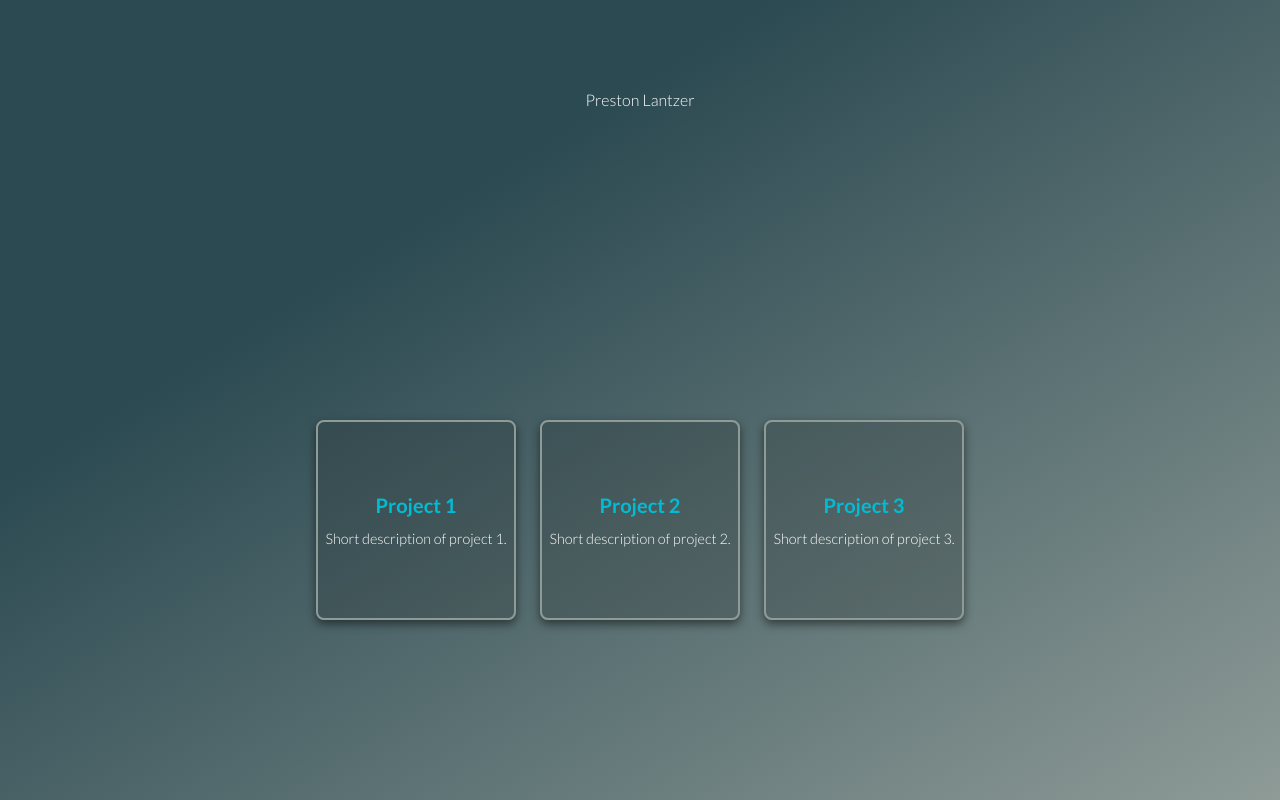
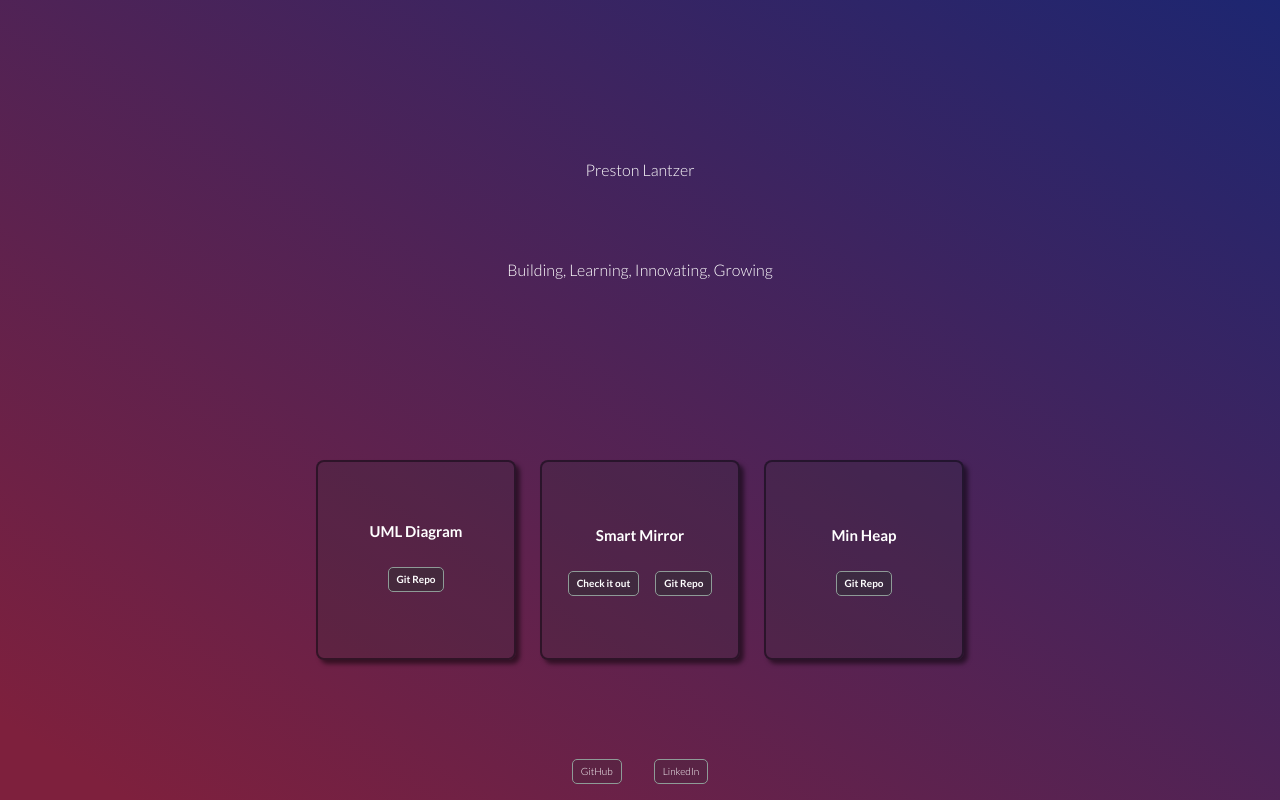
Before and after one commit to Lantzer/Lantzer.github.io, a plain HTML site: page index.html in a window 1280 px wide. Drawn offline with nearby package versions, Linux system fonts and the light colour scheme.

Commit message:
updated favicons and filled in content

```diff
--- a/index.html
+++ b/index.html
@@ -6,11 +6,10 @@
     <title>Preston Lantzer</title>
 
     <!-- Favicons -->
-    <link rel="icon" type="image/png" href="/favicons/favicon-48x48.png" sizes="48x48" />
-    <link rel="icon" type="image/svg+xml" href="/favicons/favicon.svg" />
+    <link rel="icon" type="image/png" href="/favicons/favicon-32x32.png" sizes="32x32" />
     <link rel="shortcut icon" href="/favicons/favicon.ico" />
     <link rel="apple-touch-icon" sizes="180x180" href="/favicons/apple-touch-icon.png" />
-    <meta name="apple-mobile-web-app-title" content="Web Dev Starter" />
+    <meta name="Preston-Lantzer" content="Preston Lantzer Personal Site" />
     <link rel="manifest" href="/favicons/site.webmanifest" />
 
     <!-- Font -->
@@ -31,22 +30,36 @@
 
     <main>
         <section class="intro-message">
-            <div id="typed-output"></div>
+            <div id="typedName" class="typedName"></div>
+            <div id="typedContent" class="typedContent"></div>
         </section>
         <div class="project-container">
             <div class="project-box">
-                <h2>Project 1</h2>
-                <p>Short description of project 1.</p>
+                <h2>UML Diagram<h2>
+                    <div class="project-links">
+                        <a href="https://github.com/hbarton2/cscd350-f24-UnhandledExceptions" target="_blank" rel="noopener noreferrer" class="project-link">Git Repo</a>
+                    </div>
             </div>
             <div class="project-box">
-                <h2>Project 2</h2>
-                <p>Short description of project 2.</p>
+                <h2>Smart Mirror</h2>
+                <div class="project-links">
+                    <a href="https://plantzer-smart-mirror.netlify.app/" target="_blank" rel="noopener noreferrer" class="project-link">Check it out</a>
+                    <a href="https://github.com/Lantzer/Smart-Mirror-Daisyui" target="_blank" rel="noopener noreferrer" class="project-link">Git Repo</a>
+                </div>
             </div>
             <div class="project-box">
-                <h2>Project 3</h2>
-                <p>Short description of project 3.</p>
+                <h2 >Min Heap</h2>
+                <div class="project-links">
+                    <a href="https://github.com/Lantzer/MinHeap" target="_blank" rel="noopener noreferrer" class="project-link">Git Repo</a>
+                </div>
             </div>
         </div>
     </main>
+    <footer class="footer">
+        <div class="footer-container">
+          <a href="https://github.com/lantzer" target="_blank" class="footer-link">GitHub</a>
+          <a href="https://linkedin.com/in/preston-lantzer/" target="_blank" class="footer-link">LinkedIn</a>
+        </div>
+      </footer>
 </body>
 </html>
--- a/script.js
+++ b/script.js
@@ -22,6 +22,14 @@ document.addEventListener("DOMContentLoaded", function() {
   console.log('Page fully loaded');
   const text = "Preston Lantzer";
   const speed = 150; // Speed in milliseconds
-  typeWriter("typed-output", text, speed);
+  typeWriter("typedName", text, speed);
 
 });
+
+// Call the function with your desired string and speed
+document.addEventListener("DOMContentLoaded", function() {
+  console.log('Page fully loaded');
+  const text = "Building, Learning, Innovating, Growing";
+  const speed = 100; // Speed in milliseconds
+  typeWriter("typedContent", text, speed);
+});
--- a/style.css
+++ b/style.css
@@ -25,7 +25,7 @@ body::before {
   left: 0;
   width: 100%;
   height: 100%;
-  background: linear-gradient(to bottom right, #2c4a52 30%, #8e9b97);
+  background: linear-gradient(to top right, #7e203d   5%, #1D2671);
   z-index: -1;
 }
 
@@ -46,10 +46,29 @@ header {
 }
 
 .name {
-  font-family: 'Lato', sans-serif;
   font-size: 1.5rem;
   font-weight: bold;
   color: #000000;
+}
+
+.typedName {
+  display: flex;
+  justify-content: center;
+  align-items: center;
+  width: 100%;
+  height: 20vh;
+  text-align: center;
+  position: relative;
+}
+
+.typedContent {
+   display: flex;
+  justify-content: center;
+  align-items: center;
+  width: 100%;
+  height: 20vh; /* Set the section to be 25% of the viewport height */
+  text-align: center;
+  position: relative;
 }
 
 /* Projects */
@@ -58,12 +77,15 @@ header {
   justify-content: center;
   align-items: center;
   gap: 1.5rem;
-  height: 30vh;
+  position: absolute;
+  bottom: 20vh;
+  width: 100%;
+  height: 20vh;
 }
 
 .project-box {
-  background-color: #2a313243;
-  border: 2px solid #8e9b97;
+  background-color: #2a313233;
+  border: 2px solid #02030775;
   border-radius: 8px;
   width: 200px;
   height: 200px;
@@ -72,30 +94,93 @@ header {
   justify-content: center;
   align-items: center;
   text-align: center;
-  box-shadow: 0px 4px 10px rgba(0, 0, 0, 0.5);
+  box-shadow: 4px 4px 4px rgba(0, 0, 0, 0.5);
   transition: transform 0.3s ease, box-shadow 0.3s ease;
 }
 
 .project-box:hover {
   transform: translateY(-10px);
-  box-shadow: 0px 8px 15px #2c4a52;
+  box-shadow: 0px 4px 10px #020307e1;
+}
+
+.project-links {
+  display: flex;
+  justify-content: center;
+  gap: 1rem; /* Adds spacing between the two links */
+  margin-top: 1rem; /* Adds spacing above the links */
+}
+
+.project-link {
+  text-decoration: none;
+  color: white; /* Link color */
+  font-size: 10px;
+  font-weight: bold;
+  font-family: 'Lato', 'Roboto', Arial, sans-serif;
+  background-color: #2a31326a; /* Grey background */
+  border: 1px solid #8e9b97; /* Border color */
+  padding: 0.25rem .5rem; /* Adds spacing inside the link */
+  border-radius: 5px; /* Rounded corners */
+  transition: all 0.3s ease; /* Smooth transition for hover effects */
+}
+
+.project-link:hover {
+  background-color: #2a313233; /* Highlight color on hover */
+  color: rgba(255, 255, 255, 0.782);
+  border-color: #2a313233;
 }
 
 .intro-message {
   display: flex;
+  font-family: 'Lato', sans-serif;
+  flex-direction: column;
   justify-content: center;
   align-items: center;
   width: 100%;
   height: 25vh; /* Set the section to be 25% of the viewport height */
   text-align: center;
-  position: relative;
-  margin-bottom: 25vh; /* Position 75% up from the bottom */
+  position: absolute;
+  margin-top: 15vh;
+  margin-bottom: 10vh;
+}
+
+/* Footer */
+.footer {
+  display: flex;
+  justify-content: center;
+  align-items: center;
+  padding: 1rem 0;
+  position: absolute;
+  bottom: 0;
+  width: 100%;
+}
+
+.footer-container {
+  display: flex;
+  gap: 2rem; /* Space between links */
+}
+
+.footer-link {
+  text-decoration: none;
+  color: #ffffff; /* White text for links */
+  font-size: 10px;
+  border: 1px solid #8e9b97;
+  border-radius: 5px;
+  padding: 0.25rem .5rem;
+  transition: all 0.3s ease;
+  background-color: #2a313233; /* Greyish background */
+}
+
+.footer-link:hover {
+  background-color: #2a313233; /* Highlight color on hover */
+  color: rgba(255, 255, 255, 0.782);
+  border-color: #2a313233;
 }
 
 h2 {
   margin-bottom: 0.5rem;
-  color: #00bcd4;
-  font-size: 1.25rem;
+  color: white;
+  font-family: 'Lato', 'Roboto', Arial, sans-serif;
+  font-size: 15px;
 }
 
 p {
```
Also changed, not shown: favicons/android-chrome-192x192.png (added), favicons/android-chrome-512x512.png (added), favicons/apple-touch-icon.png, favicons/favicon-16x16.png (added), favicons/favicon-32x32.png (added), favicons/favicon-48x48.png (deleted), favicons/favicon.ico, favicons/favicon.svg (deleted), favicons/site.webmanifest, favicons/web-app-manifest-192x192.png (deleted), favicons/web-app-manifest-512x512.png (deleted).
